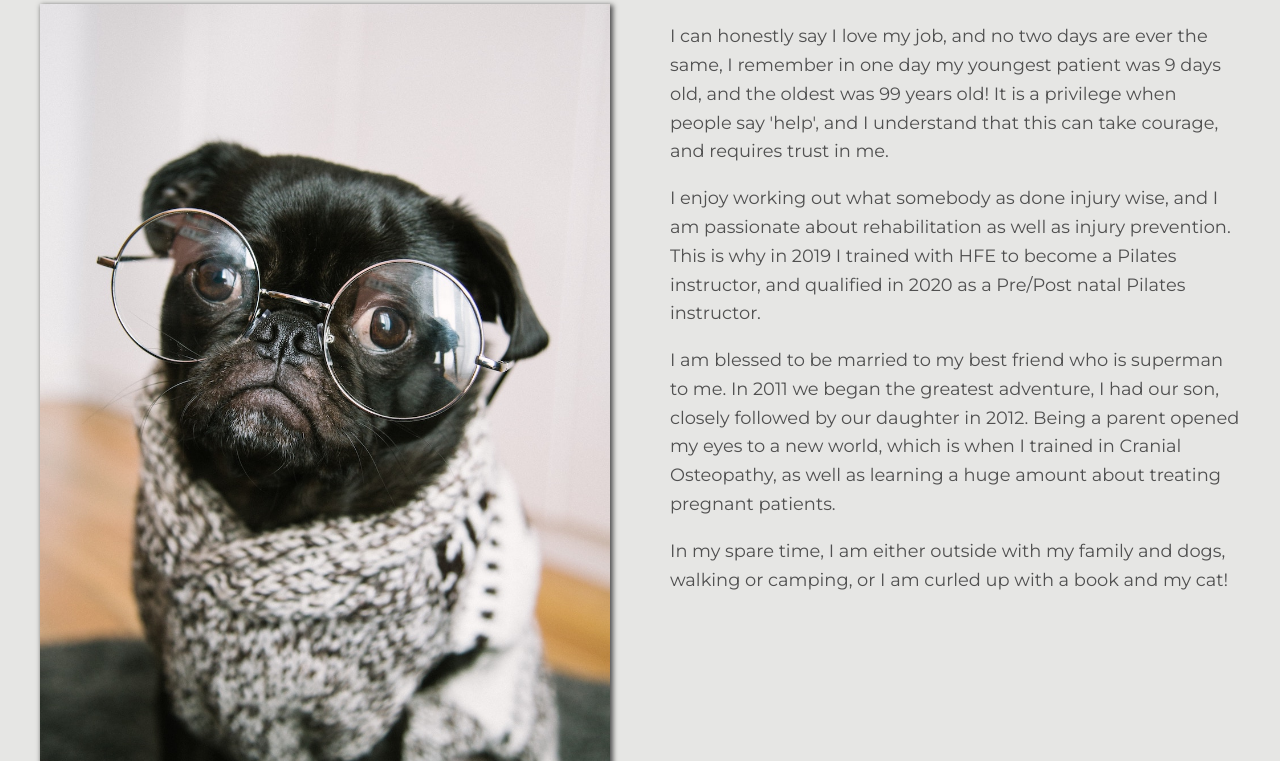
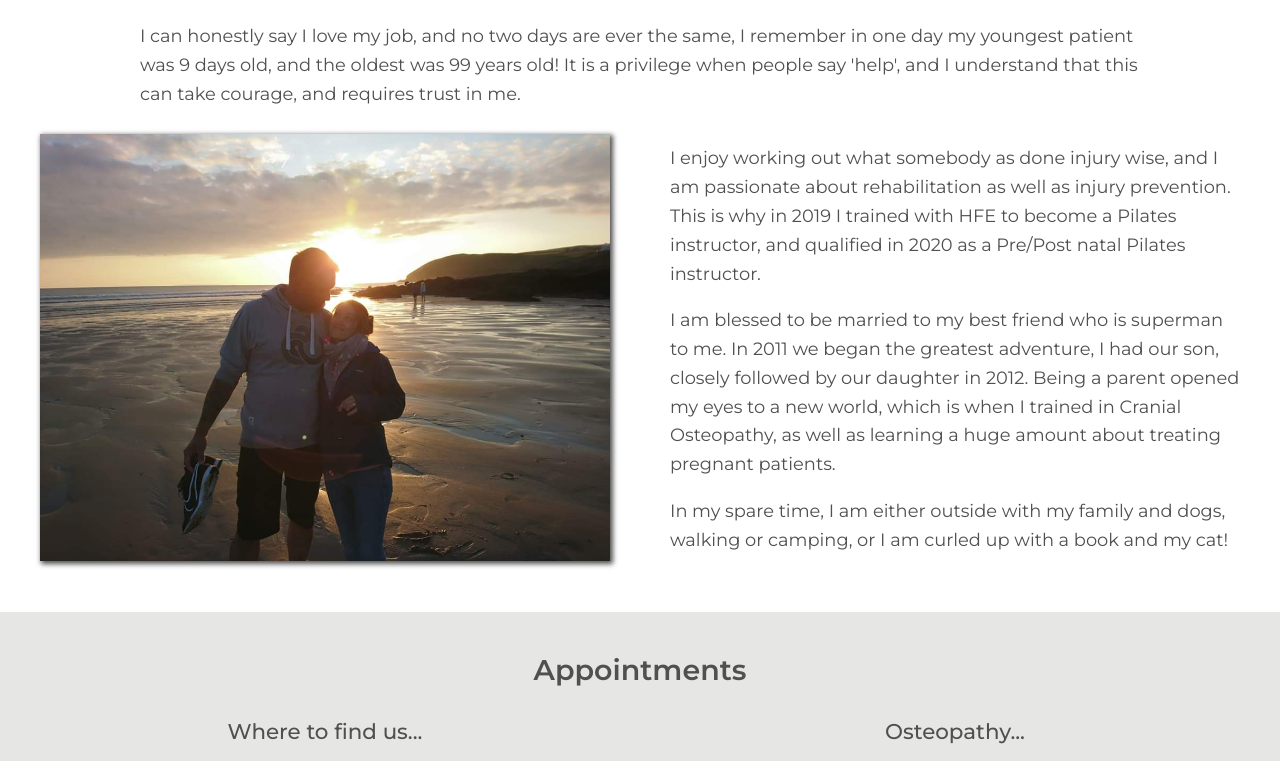
Before and after one commit to gideongoddard/kibworth-osteopaths, a plain HTML site: page about/index.html in a window 1280 px wide. Shown: the part 1460-2221 px from the top of the page. Drawn offline with Linux system fonts and the light colour scheme; some packages are replaced by stand-ins of ours.

Commit message:
Updated About page image

```diff
--- a/about/index.html
+++ b/about/index.html
@@ -90,20 +90,22 @@
                 </div>
             </div>
         </section>
-        <section class="grey">
-            <div class="container two-col">
+        <section>
+            <div class="container one-col tight-bottom">
+                <p>I can honestly say I love my job, and no two days are ever the same, I remember in one day my youngest patient was 9 days old, and the oldest was 99 years old! It is a privilege when people say 'help', and I understand that this can take courage, and requires trust in me.</p>
+            </div>
+            <div class="container two-col tight-top">
                 <div class="text-col l-r">
-                    <p>I can honestly say I love my job, and no two days are ever the same, I remember in one day my youngest patient was 9 days old, and the oldest was 99 years old! It is a privilege when people say 'help', and I understand that this can take courage, and requires trust in me.</p>
                     <p>I enjoy working out what somebody as done injury wise, and I am passionate about rehabilitation as well as injury prevention. This is why in 2019 I trained with HFE to become a Pilates instructor, and qualified in 2020 as a Pre/Post natal Pilates instructor.</p>
                     <p>I am blessed to be married to my best friend who is superman to me. In 2011 we began the greatest adventure, I had our son, closely followed by our daughter in 2012. Being a parent opened my eyes to a new world, which is when I trained in Cranial Osteopathy, as well as learning a huge amount about treating pregnant patients.</p>
                     <p>In my spare time, I am either outside with my family and dogs, walking or camping, or I am curled up with a book and my cat!</p>
                 </div>
                 <div class="image-col r-l">
-                    <img width="100%" src="../resources/img/dog-placeholder-portrait.jpg" alt="">
+                    <img width="100%" src="../resources/img/emily-sunset.jpeg" alt="Emily with her husband at sunset">
                 </div>
             </div>
         </section>
-        <section id="appointments">
+        <section class="grey">
             <div class="container two-col">
                 <h3>Appointments</h3>
                 <div class="map-col">
```
Also changed, not shown: resources/img/emily-sunset.jpeg (added).
